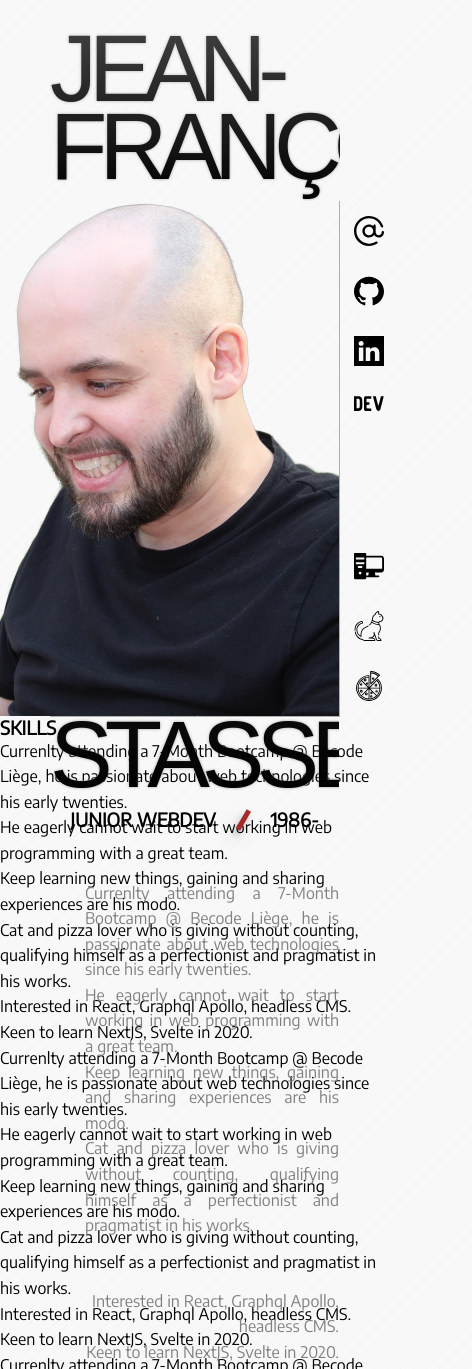
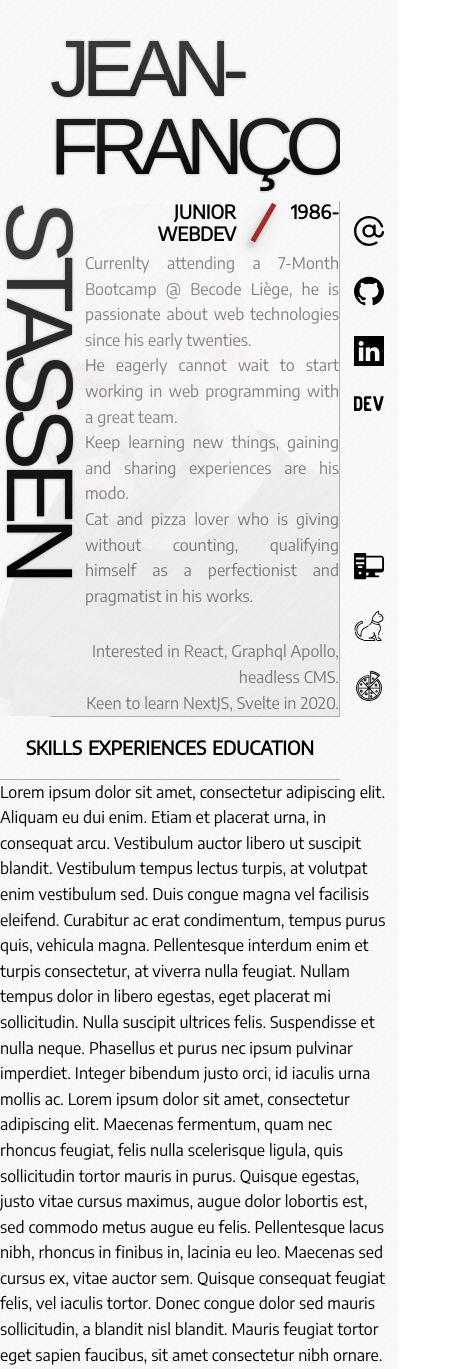
Before and after one commit to jfstassen/jfstassen.github.com, a plain HTML site: page index.html in a window 390 px wide. Shown: the top 1369 px of the page, 472 px wide, since content can reach past the window. Drawn offline with nearby package versions, Linux system fonts and the light colour scheme.

Commit message:
add responsive

```diff
--- a/index.html
+++ b/index.html
@@ -13,10 +13,6 @@
   </head>
   <body>
     <header>
-      <!-- <section id="heading">
-        <h1>Jean-François</h1>
-        <h1>Stassen</h1>
-      </section> -->
       <section id="bio">
         <h1><span>Jean-</span><span>François</span></h1>
         <article>
@@ -61,60 +57,37 @@
       </section>
     </header>
     <main>
-      <section id="skills">
-        <h3>Skills</h3>
+      <section id="menu">
+        <nav>
+          <h3>Skills</h3>
+          <h3>Experiences</h3>
+          <h3>Education</h3>
+        </nav>
+      </section>
+      <section id="content">
         <article>
           <p>
-            Currenlty attending a 7-Month Bootcamp @ Becode Liège, he is
-            passionate about web technologies since his early twenties.<br />He
-            eagerly cannot wait to start working in web programming with a great
-            team.<br />Keep learning new things, gaining and sharing experiences
-            are his modo.<br />Cat and pizza lover who is giving without
-            counting, qualifying himself as a perfectionist and pragmatist in
-            his works.<br />
-          </p>
-          <p>
-            Interested in React, Graphql Apollo, headless CMS.<br />Keen to
-            learn NextJS, Svelte in 2020.
-          </p>
-          <p>
-            Currenlty attending a 7-Month Bootcamp @ Becode Liège, he is
-            passionate about web technologies since his early twenties.<br />He
-            eagerly cannot wait to start working in web programming with a great
-            team.<br />Keep learning new things, gaining and sharing experiences
-            are his modo.<br />Cat and pizza lover who is giving without
-            counting, qualifying himself as a perfectionist and pragmatist in
-            his works.<br />
-          </p>
-          <p>
-            Interested in React, Graphql Apollo, headless CMS.<br />Keen to
-            learn NextJS, Svelte in 2020.
-          </p>
-          <p>
-            Currenlty attending a 7-Month Bootcamp @ Becode Liège, he is
-            passionate about web technologies since his early twenties.<br />He
-            eagerly cannot wait to start working in web programming with a great
-            team.<br />Keep learning new things, gaining and sharing experiences
-            are his modo.<br />Cat and pizza lover who is giving without
-            counting, qualifying himself as a perfectionist and pragmatist in
-            his works.<br />
-          </p>
-          <p>
-            Interested in React, Graphql Apollo, headless CMS.<br />Keen to
-            learn NextJS, Svelte in 2020.
-          </p>
-          <p>
-            Currenlty attending a 7-Month Bootcamp @ Becode Liège, he is
-            passionate about web technologies since his early twenties.<br />He
-            eagerly cannot wait to start working in web programming with a great
-            team.<br />Keep learning new things, gaining and sharing experiences
-            are his modo.<br />Cat and pizza lover who is giving without
-            counting, qualifying himself as a perfectionist and pragmatist in
-            his works.<br />
-          </p>
-          <p>
-            Interested in React, Graphql Apollo, headless CMS.<br />Keen to
-            learn NextJS, Svelte in 2020.
+            Lorem ipsum dolor sit amet, consectetur adipiscing elit. Aliquam eu
+            dui enim. Etiam et placerat urna, in consequat arcu. Vestibulum
+            auctor libero ut suscipit blandit. Vestibulum tempus lectus turpis,
+            at volutpat enim vestibulum sed. Duis congue magna vel facilisis
+            eleifend. Curabitur ac erat condimentum, tempus purus quis, vehicula
+            magna. Pellentesque interdum enim et turpis consectetur, at viverra
+            nulla feugiat. Nullam tempus dolor in libero egestas, eget placerat
+            mi sollicitudin. Nulla suscipit ultrices felis. Suspendisse et nulla
+            neque. Phasellus et purus nec ipsum pulvinar imperdiet. Integer
+            bibendum justo orci, id iaculis urna mollis ac. Lorem ipsum dolor
+            sit amet, consectetur adipiscing elit. Maecenas fermentum, quam nec
+            rhoncus feugiat, felis nulla scelerisque ligula, quis sollicitudin
+            tortor mauris in purus. Quisque egestas, justo vitae cursus maximus,
+            augue dolor lobortis est, sed commodo metus augue eu felis.
+            Pellentesque lacus nibh, rhoncus in finibus in, lacinia eu leo.
+            Maecenas sed cursus ex, vitae auctor sem. Quisque consequat feugiat
+            felis, vel iaculis tortor. Donec congue dolor sed mauris
+            sollicitudin, a blandit nisl blandit. Mauris feugiat tortor eget
+            sapien faucibus, sit amet consectetur nibh ornare. Nam sodales erat
+            at nisl lacinia pretium. Morbi volutpat ultricies lacus, eget
+            tincidunt ex commodo eget. Nam ultrices posuere malesuada.
           </p>
         </article>
       </section>
--- a/sass/style.scss
+++ b/sass/style.scss
@@ -11,7 +11,7 @@ h1 {
   // font-family: "Pacifico", cursive;
   font-family: "Arial";
   font-weight: initial;
-  font-size: 2.4rem;
+  // font-size: 2.4rem;
   margin: 0;
   text-transform: uppercase;
   letter-spacing: -8px;
@@ -47,8 +47,14 @@ main {
   margin: 0 auto;
   max-width: 940px;
 }
-#skills{
-
+#menu {
+  padding-right: 50px;
+  nav {
+    border-bottom: 1px #afafaf solid;
+    display: flex;
+    padding: 20px;
+    justify-content: space-evenly;
+  }
 }
 
 #bio {
@@ -62,11 +68,17 @@ main {
     #position {
       display: flex;
       justify-content: center;
+      position: absolute;
+      padding-left: 50px;
+      h3 {
+        text-align: end;
+      }
       span {
         background: brown;
         width: 5px;
         margin: 0 25px;
-        box-shadow: 0 10px 20px rgba(0, 0, 0, 0.19), 0 6px 6px rgba(0, 0, 0, 0.23);
+        box-shadow: 0 10px 20px rgba(0, 0, 0, 0.19),
+          0 6px 6px rgba(0, 0, 0, 0.23);
         transform: rotate(30deg);
       }
     }
@@ -106,6 +118,7 @@ main {
     }
     p:nth-of-type(2) {
       text-align: right;
+      padding-top: 30px;
     }
   }
   .social {
@@ -134,3 +147,38 @@ main {
     }
   }
 }
+@media only screen and (max-width: 808px) {
+  #bio {
+    article {
+      h1 {
+        position: absolute;
+        left: 0;
+        transform: translateX(-50px);
+        writing-mode: vertical-rl;
+      }
+    }
+  }
+}
+@media only screen and (max-width: 711px) {
+  #bio {
+    article {
+      min-height: 404px;
+      height: 100%;
+    }
+    .image {
+      float: none !important;
+      position: absolute !important ;
+      bottom: 0;
+      right: 0;
+      opacity: 0.05;
+    }
+  }
+}
+@media only screen and (max-width: 530px) {
+  #bio {
+    h1:first-child{
+
+      font-size: 80px;
+    }
+  }
+}
```
Also changed, not shown: sass/style.css, 1 other file.
